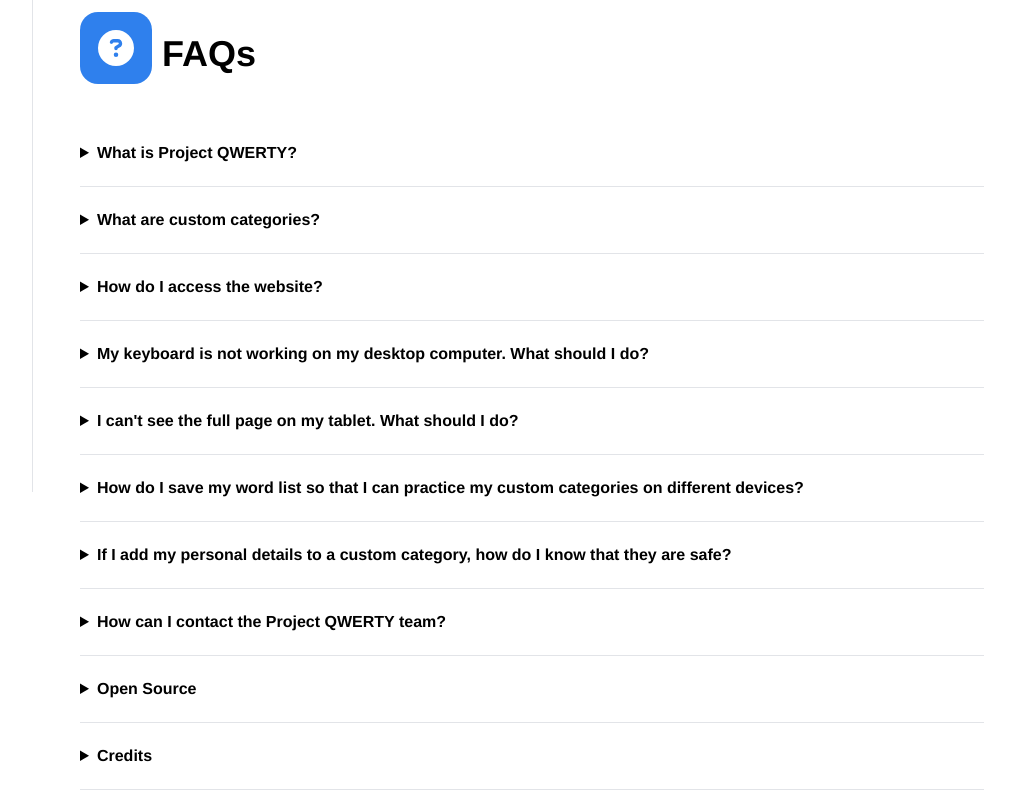
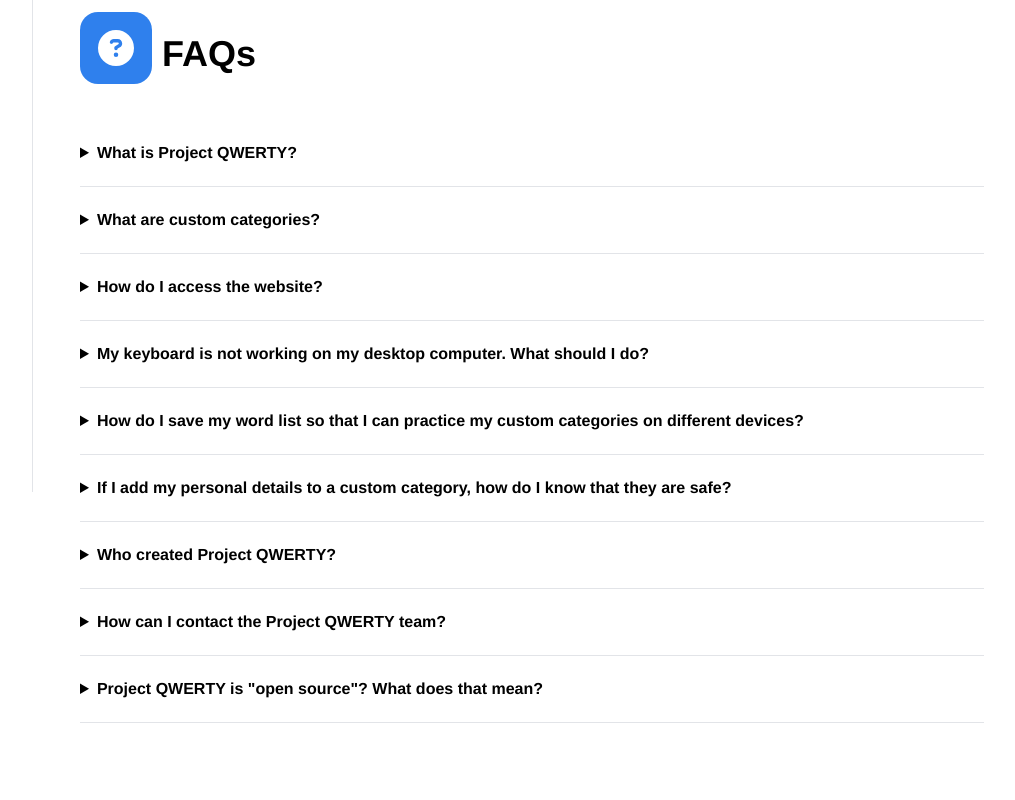
Before and after one commit to project-qwerty/project-qwerty, a Vue app: page /about in a window 1280 px wide. Shown: the part 308-1108 px from the top of the page, without its empty margins (248-1263 px from the left). Built offline with nearby package versions, Linux system fonts and the light colour scheme.

Commit message:
questionize and improve the FAQs

```diff
--- a/src/views/About.vue
+++ b/src/views/About.vue
@@ -13,29 +13,25 @@
 
       <IconHeader :major="true" text="FAQs" icon="circle-question" iconColour="var(--primary-colour)" />
 
-      <CollapsibleSection summary="What is Project QWERTY?" >
+      <CollapsibleSection summary="What is Project QWERTY?">
         <p>Project QWERTY is a free therapy website for people with aphasia. It targets <strong>spelling</strong> and <strong>typing</strong> with the option of accessing everyday words via the pre-programmed categories or by creating custom categories.</p>
       </CollapsibleSection>
 
-      <CollapsibleSection summary="What are custom categories?" >
+      <CollapsibleSection summary="What are custom categories?">
         <p>You can create <strong>personalised</strong> categories to practise words and phrases that are important and meaningful to <strong>you</strong>.</p>
       </CollapsibleSection>
 
-      <CollapsibleSection summary="How do I access the website?" >
+      <CollapsibleSection summary="How do I access the website?">
         <p>You can access Project QWERTY on a <strong>tablet</strong> or a <strong>desktop computer</strong>, however, the website is optimised for use on tablets.</p>
 
         <p>If you are accessing Project QWERTY on a desktop computer, use your <strong>mouse</strong> to click on each letter. Your physical keyboard will not work.</p>
       </CollapsibleSection>
 
-      <CollapsibleSection summary="My keyboard is not working on my desktop computer. What should I do?" >
+      <CollapsibleSection summary="My keyboard is not working on my desktop computer. What should I do?">
         <p>For <strong>desktop computer</strong> users: <strong>use your mouse</strong> to click on each letter. The physical keyboard will not work.</p>
       </CollapsibleSection>
 
-      <CollapsibleSection summary="I can't see the full page on my tablet. What should I do?" >
-        <p>View the website in <strong>landscape</strong>. You may need to adjust your settings so that the page can rotate.</p>
-      </CollapsibleSection>
-
-      <CollapsibleSection summary="How do I save my word list so that I can practice my custom categories on different devices?" >
+      <CollapsibleSection summary="How do I save my word list so that I can practice my custom categories on different devices?">
         <ol>
           <li>Tap ‘Customise’ in the left-hand menu</li>
           <li>Tap on the category you wish to save</li>
@@ -50,22 +46,18 @@
         </ol>
       </CollapsibleSection>
 
-      <CollapsibleSection summary="If I add my personal details to a custom category, how do I know that they are safe?" >
-        <p>Your custom categories are always kept <strong>on your device</strong>. They are <strong>never</strong> shared with the Project QWERTY team or anyone else.</p>
+      <CollapsibleSection summary="If I add my personal details to a custom category, how do I know that they are safe?">
+        <p>All of the data that you enter into Project QWERTY remains strictly <strong>on your device</strong>.</p>
+
+        <p>It <strong>never</strong> goes to any external systems, and is <strong>never</strong> shared with the Project QWERTY team or anyone else.</p>
+
+        <p><strong>Only you</strong> have access to it.</p>
+
+        <p>This can be <strong>verified</strong> by checking Project QWERTY's source code. See the FAQ on "<strong>open source</strong>" for more details.</p>
       </CollapsibleSection>
 
-      <CollapsibleSection summary="How can I contact the Project QWERTY team?" >
-        <p>You can email us at <a href="mailto:projectqwerty2020@gmail.com">projectqwerty2020@gmail.com</a>. We'd love to hear from you!</p>
-
-        <p>Let us know about your experience with the app, any comments or suggestions you might have, or if you think you've found a problem with the website.</p>
-      </CollapsibleSection>
-
-      <CollapsibleSection summary="Open Source" >
-        <p>Project QWERTY is <strong>open source</strong> software. The source code is available on <a href="https://github.com/project-qwerty/project-qwerty">GitHub</a>.</p>
-      </CollapsibleSection>
-
-      <CollapsibleSection summary="Credits" >
-        <p>Project QWERTY has been made with the support of people with aphasia, a team of Speech Pathologists from Monash Health, a team of students from Monash University and some volunteers.</p>
+      <CollapsibleSection summary="Who created Project QWERTY?">
+        <p>Project QWERTY has been made with the support of people with aphasia, a team of Speech Pathologists from Monash Health, a team of students from Monash University, and some volunteers.</p>
 
         <p>Credits are as follows:</p>
 
@@ -81,6 +73,20 @@
           <li>Eliza Cripps - Project Co-coordinator, Monash University HISS participant</li>
           <li>Rob Angelone - User Experience Design (volunteer)</li>
         </ul>
+      </CollapsibleSection>
+
+      <CollapsibleSection summary="How can I contact the Project QWERTY team?">
+        <p>You can email us at <a href="mailto:projectqwerty2020@gmail.com">projectqwerty2020@gmail.com</a>. We'd love to hear from you!</p>
+
+        <p>Let us know about your experience with the app, any comments or suggestions you might have, or if you think you've found a problem with the website.</p>
+      </CollapsibleSection>
+
+      <CollapsibleSection summary="Project QWERTY is &quot;open source&quot;? What does that mean?">
+        <p>Yes, Project QWERTY is <strong>open source</strong>. This means that the code that runs the website is publicly viewable. We keep it here: <a href="https://github.com/project-qwerty/project-qwerty">https://github.com/project-qwerty/project-qwerty</a>, and anyone (including you) can take a look at it to see how Project QWERTY works.</p>
+
+        <p>This transparency means that you can be confident that Project QWERTY is <strong>safe to use</strong>, and that your personal data is kept secure.</p>
+
+        <p>It also ensures that Project QWERTY is, and always will be, <strong>free for anyone</strong> to use.</p>
       </CollapsibleSection>
     </div>
   </div>
```
